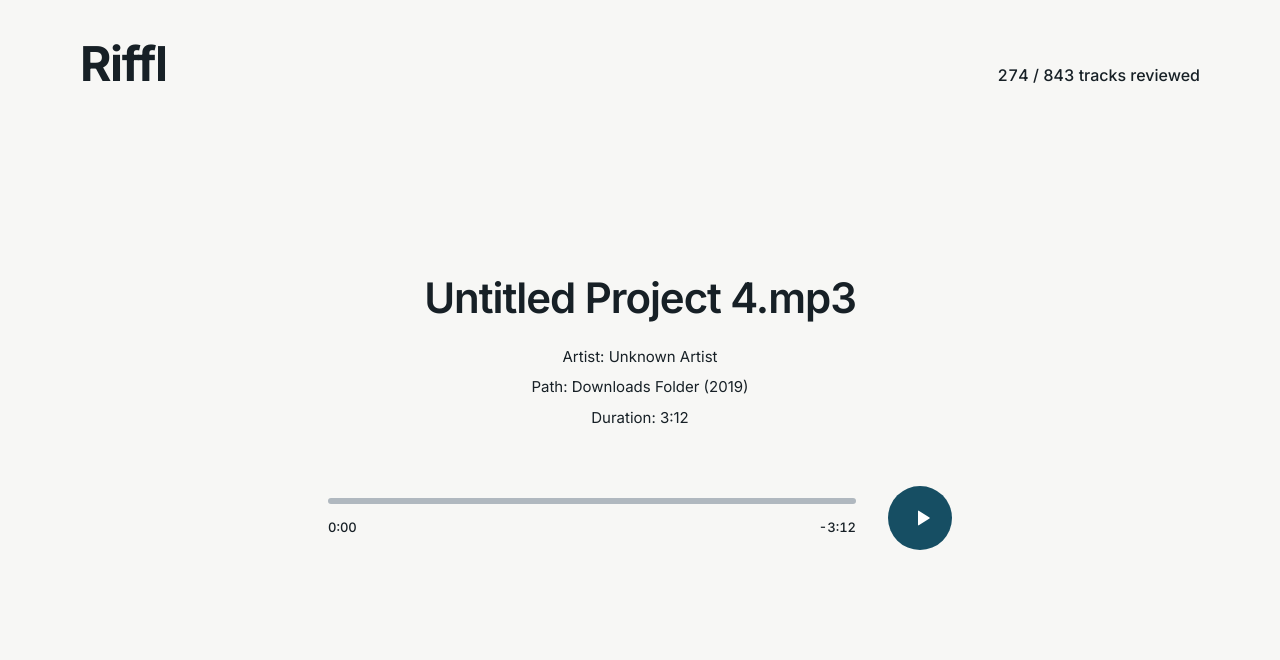
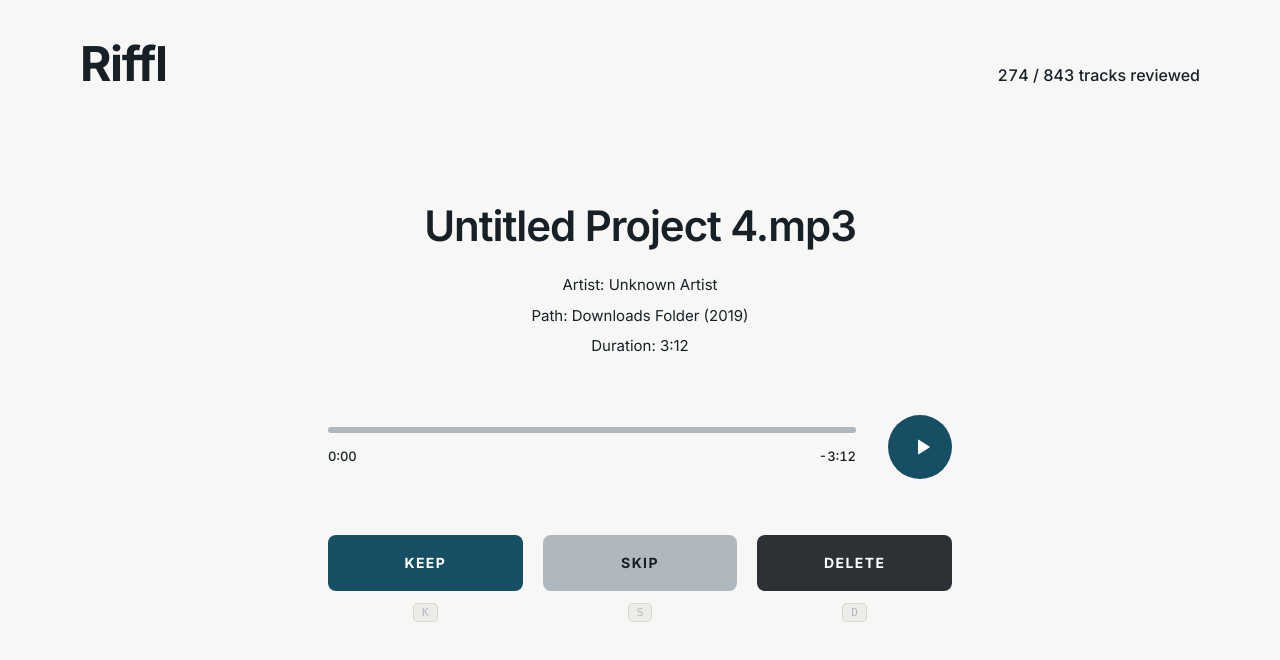
Before and after one commit to ItokianaRAKT/riffl-frontend, a React (Vite) app: page / in a window 1280 px wide. Shown: the top 660 px of the page. Built offline with nearby package versions, Linux system fonts and the light colour scheme.

Commit message:
feat: add keep skip delete decision controls

```diff
--- a/src/App.tsx
+++ b/src/App.tsx
@@ -1,29 +1,36 @@
+import DecisionControls from "./components/DecisionControls";
 import Header from "./components/Header";
 import TrackInfo from "./components/TrackInfo";
 import AudioPlayer from "./components/AudioPlayer";
-import { initialSummary, mockTracks } from "./data/mockLibrary";
 import { usePlayback } from "./hooks/usePlayback";
-
-const track = mockTracks[0];
+import { useReviewSession } from "./hooks/useReviewSession";
 
 export default function App() {
+  const { currentTrack, summary, decide } = useReviewSession();
   const { currentTime, isPlaying, seek, toggle } = usePlayback(
-    track.duration,
-    track.id,
+    currentTrack?.duration ?? 0,
+    currentTrack?.id ?? "no-track",
   );
 
   return (
     <div className="flex min-h-full flex-col">
-      <Header reviewed={initialSummary.reviewed} total={initialSummary.total} />
+      <Header reviewed={summary.reviewed} total={summary.total} />
       <main className="flex flex-1 flex-col items-center justify-center gap-14 px-6 pb-16">
-        <TrackInfo track={track} />
+        {currentTrack ? (
+          <>
+            <TrackInfo track={currentTrack} />
             <AudioPlayer
               currentTime={currentTime}
-          duration={track.duration}
+              duration={currentTrack.duration}
               isPlaying={isPlaying}
               onSeek={seek}
               onToggle={toggle}
             />
+            <DecisionControls onDecide={decide} />
+          </>
+        ) : (
+          <p className="text-sm font-medium text-muted">Library reviewed</p>
+        )}
       </main>
     </div>
   );
--- /dev/null
+++ b/src/components/DecisionControls.tsx
@@ -0,0 +1,53 @@
+import type { Decision } from "../types";
+import KeyboardShortcut from "./KeyboardShortcut";
+
+interface DecisionControlsProps {
+  onDecide: (decision: Decision) => void;
+}
+
+interface Option {
+  decision: Decision;
+  label: string;
+  shortcut: string;
+  className: string;
+}
+
+const OPTIONS: Option[] = [
+  {
+    decision: "keep",
+    label: "Keep",
+    shortcut: "K",
+    className: "bg-petroleum text-white hover:bg-[#0f3d4e] active:bg-[#0c313f]",
+  },
+  {
+    decision: "skip",
+    label: "Skip",
+    shortcut: "S",
+    className: "bg-muted text-ink hover:bg-[#a3acb3] active:bg-[#97a0a8]",
+  },
+  {
+    decision: "delete",
+    label: "Delete",
+    shortcut: "D",
+    className: "bg-charcoal text-white hover:bg-[#23272b] active:bg-[#1e2225]",
+  },
+];
+
+export default function DecisionControls({ onDecide }: DecisionControlsProps) {
+  return (
+    <div className="grid w-full max-w-2xl grid-cols-3 gap-4 px-6 sm:gap-5">
+      {OPTIONS.map((option) => (
+        <div key={option.decision} className="flex flex-col items-center gap-3">
+          <button
+            type="button"
+            onClick={() => onDecide(option.decision)}
+            className={`h-14 w-full cursor-pointer rounded-lg text-sm font-bold tracking-[0.1em] uppercase transition-colors duration-150 focus-visible:outline-2 focus-visible:outline-offset-2 focus-visible:outline-petroleum active:translate-y-px ${option.className}`}
+          >
+            {option.label}
+          </button>
+          <KeyboardShortcut keys={[option.shortcut]} />
+        </div>
+      ))}
+    </div>
+  );
+}
--- /dev/null
+++ b/src/components/KeyboardShortcut.tsx
@@ -0,0 +1,11 @@
+interface KeyboardShortcutProps {
+  keys: string[];
+}
+
+export default function KeyboardShortcut({ keys }: KeyboardShortcutProps) {
+  return (
+    <kbd className="inline-flex items-center gap-1 rounded-[5px] border border-[#172026]/10 bg-[#ecece8] px-2 py-[3px] text-[11px] leading-none font-medium text-muted">
+      {keys.join(" or ")}
+    </kbd>
+  );
+}
```
Lines whose indentation alone changed are shown as unchanged.
